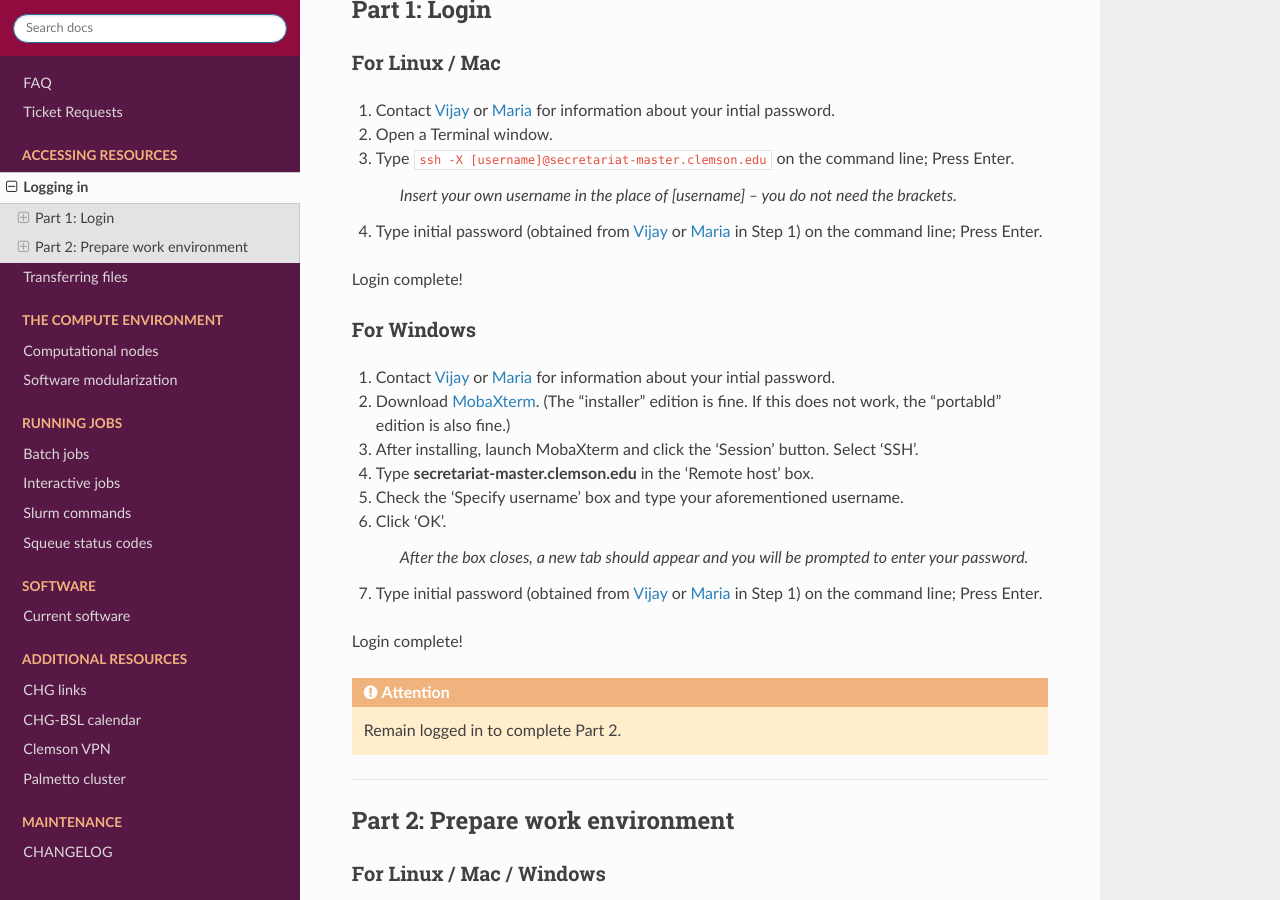
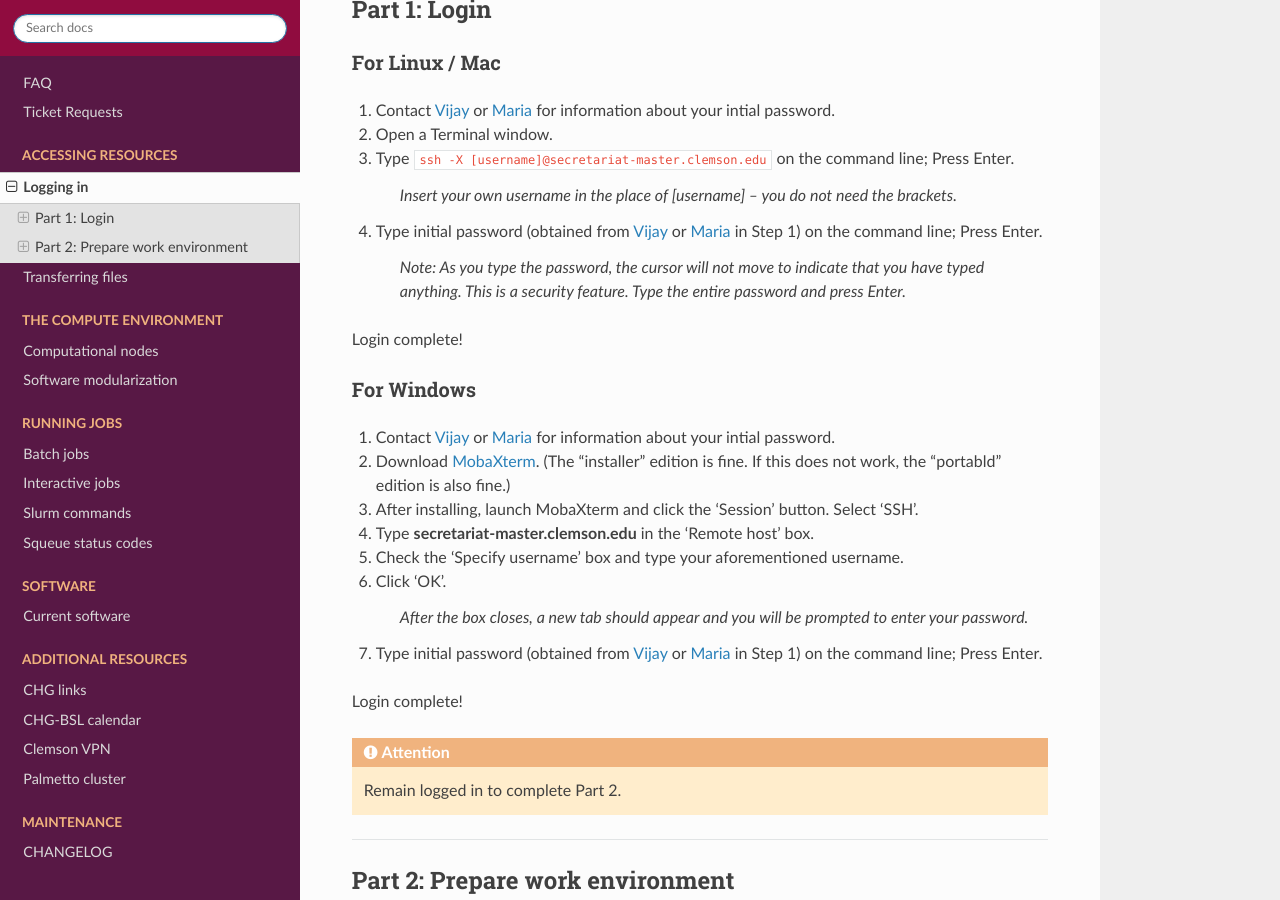
Before and after one commit to amalgamaria/secretariat, a Sphinx documentation site: the page built from docs/access/login.rst, in a window 1280 px wide and 900 px high, scrolled down 413 px. Built offline with Sphinx 7.4.7 and the Read the Docs theme 2.0.0, drawn with Linux system fonts in a browser that asks for light colours.

Commit message:
Update password text

```diff
--- a/docs/access/login.rst
+++ b/docs/access/login.rst
@@ -23,6 +23,8 @@ For Linux / Mac
 	*Insert your own username in the place of [username] -- you do not need the brackets.*
 
 4. Type initial password (obtained from `Vijay`_ or `Maria`_ in Step 1) on the command line; Press Enter.
+
+        *Note: As you type the password, the cursor will not move to indicate that you have typed anything. This is a security feature. Type the entire password and press Enter.*
 
 Login complete!
 
```
